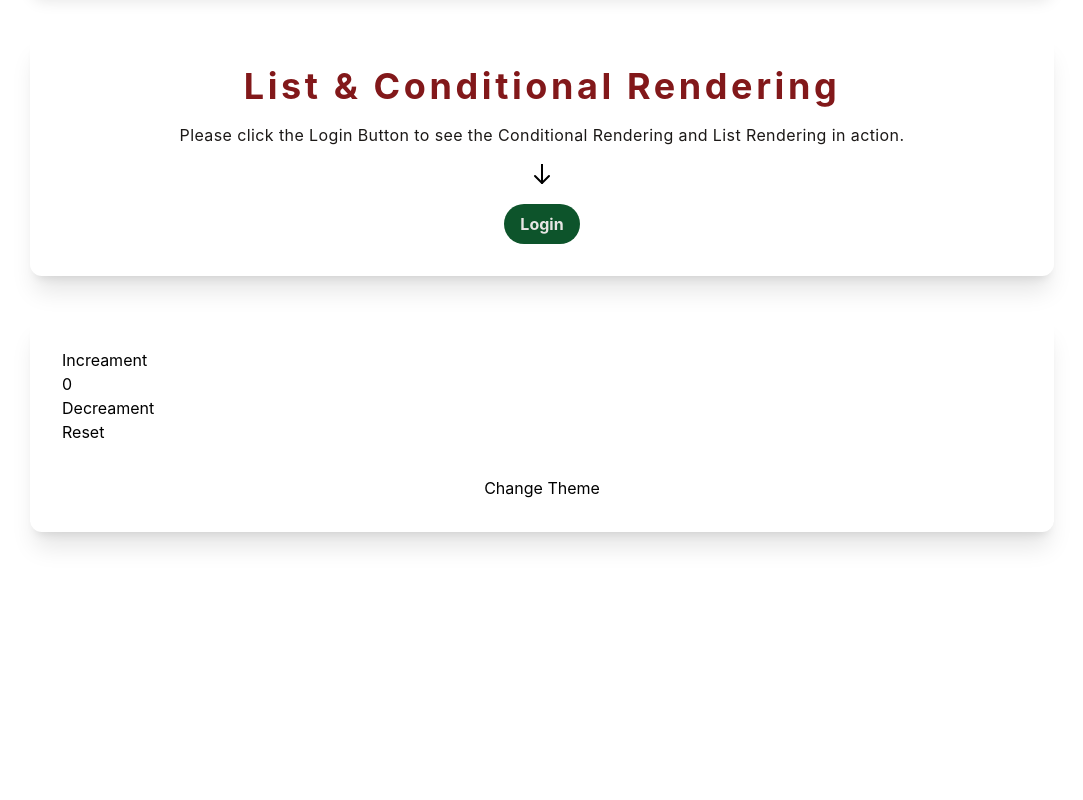
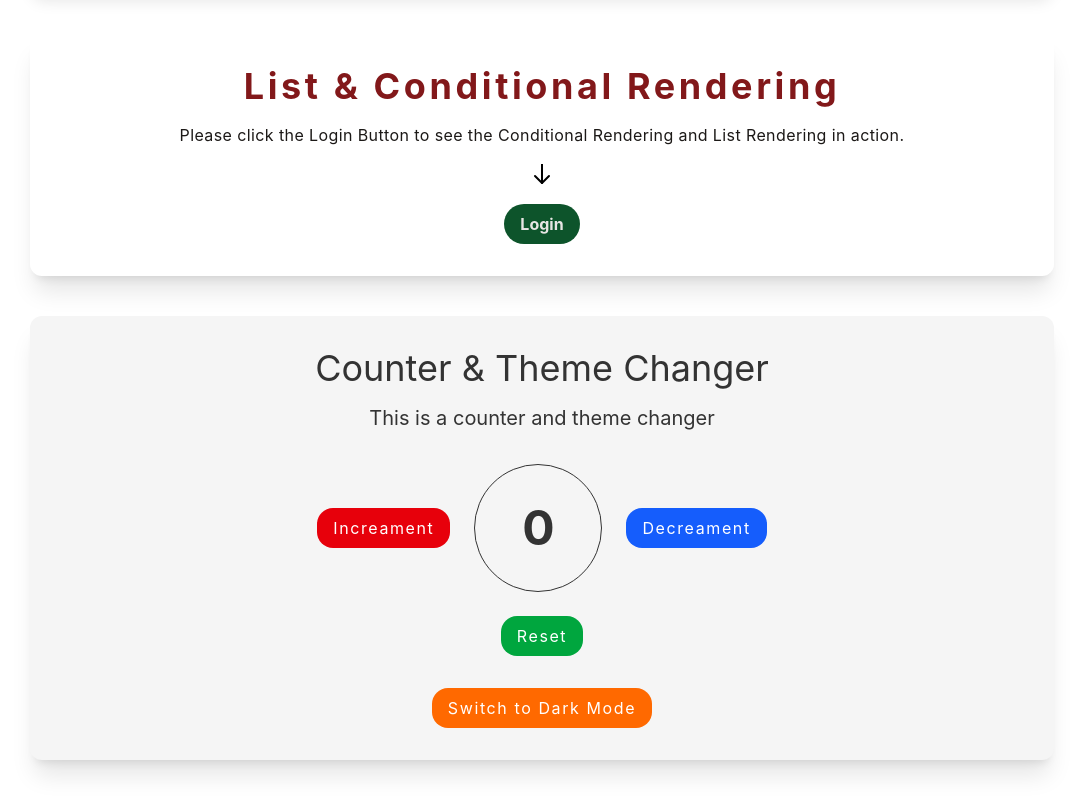
Before and after one commit to GOKULs-vm/STACKLY_TRAINING, a React (Vite) app in the folder React-Training/01-React/: page / in a window 1280 px wide. Shown: the part 2019-2819 px from the top of the page, without its empty margins (98-1181 px from the left). Before the commit the page ends 2591 px from the top, so only its background shows below. Built offline with nearby package versions, Linux system fonts and the light colour scheme.

Commit message:
Enhance theme toggling and improve counter UI with styled buttons

```diff
--- a/React-Training/01-React/src/components/idrt-components/IDRT.jsx
+++ b/React-Training/01-React/src/components/idrt-components/IDRT.jsx
@@ -3,17 +3,41 @@ import { useState } from 'react'
 const IDRT = () => {
     const [theme, setTheme] = useState("light");
     const [counter, setCounter] = useState(0);
+    const themeStyles = theme === "light" ? {
+        backgroundColor: "#f5f5f5",
+        color: "#333",
+    } : {
+        backgroundColor: "#333",
+        color: "#f5f5f5",
+    };
   return (
-    <div className='max-w-5xl mx-auto mt-10 mb-10 px-8 py-8 flex flex-col gap-8 justify-between rounded-xl shadow-xl'>
+    <div style={themeStyles} className='max-w-5xl mx-auto mt-10 mb-10 px-8 py-8 flex flex-col gap-8 justify-between rounded-xl shadow-xl transition-colors duration-300'>
+      <div className='flex flex-col gap-4 justify-center items-center'>
+        <h1 className='text-4xl'>Counter & Theme Changer</h1>
+        <p className='text-xl'>This is a counter and theme changer</p>
+      </div>
+
       <div>
-        <div>
-            <button onClick={() => setCounter(counter + 1)}>Increament</button>
-            <div><span>{counter}</span></div>
-            <button onClick={() => setCounter(counter - 1)}>Decreament</button>
+        <div className='flex justify-center items-center gap-6'>
+            <button onClick={() => setCounter(counter + 1)} className='bg-red-600 text-white py-2 px-4 rounded-2xl tracking-widest text-bold hover:bg-red-700'>Increament</button>
+            <div className='p-12 rounded-full w-32 h-32 flex justify-center items-center border'><span className='text-5xl font-bold'>{counter}</span></div>
+            <button onClick={() => setCounter(counter - 1)} className='bg-blue-600 text-white py-2 px-4 rounded-2xl tracking-widest text-bold hover:bg-blue-700'>Decreament</button>
         </div>
-        <button onClick={() => setCounter(0)}>Reset</button>
+        <div className='flex justify-center items-center gap-4 mt-6'>
+          <button onClick={() => setCounter(0)} className='bg-green-600 text-white py-2 px-4 rounded-2xl tracking-widest text-bold hover:bg-green-700'>Reset</button>
+        </div>
+
       </div>
-      <button onClick={() => setTheme(theme === "light" ? "dark" : "light")}>Change Theme</button>
+
+      <div className='flex justify-center items-center'>
+        <button
+          onClick={() => setTheme(currentTheme => currentTheme === "light" ? "dark" : "light")}
+          aria-pressed={theme === "dark"}
+          className='bg-orange-500 text-white py-2 px-4 rounded-2xl tracking-widest text-bold hover:bg-orange-600'
+        >
+          Switch to {theme === "light" ? "Dark" : "Light"} Mode
+        </button>
+      </div>
     </div>
   )
 }
```
